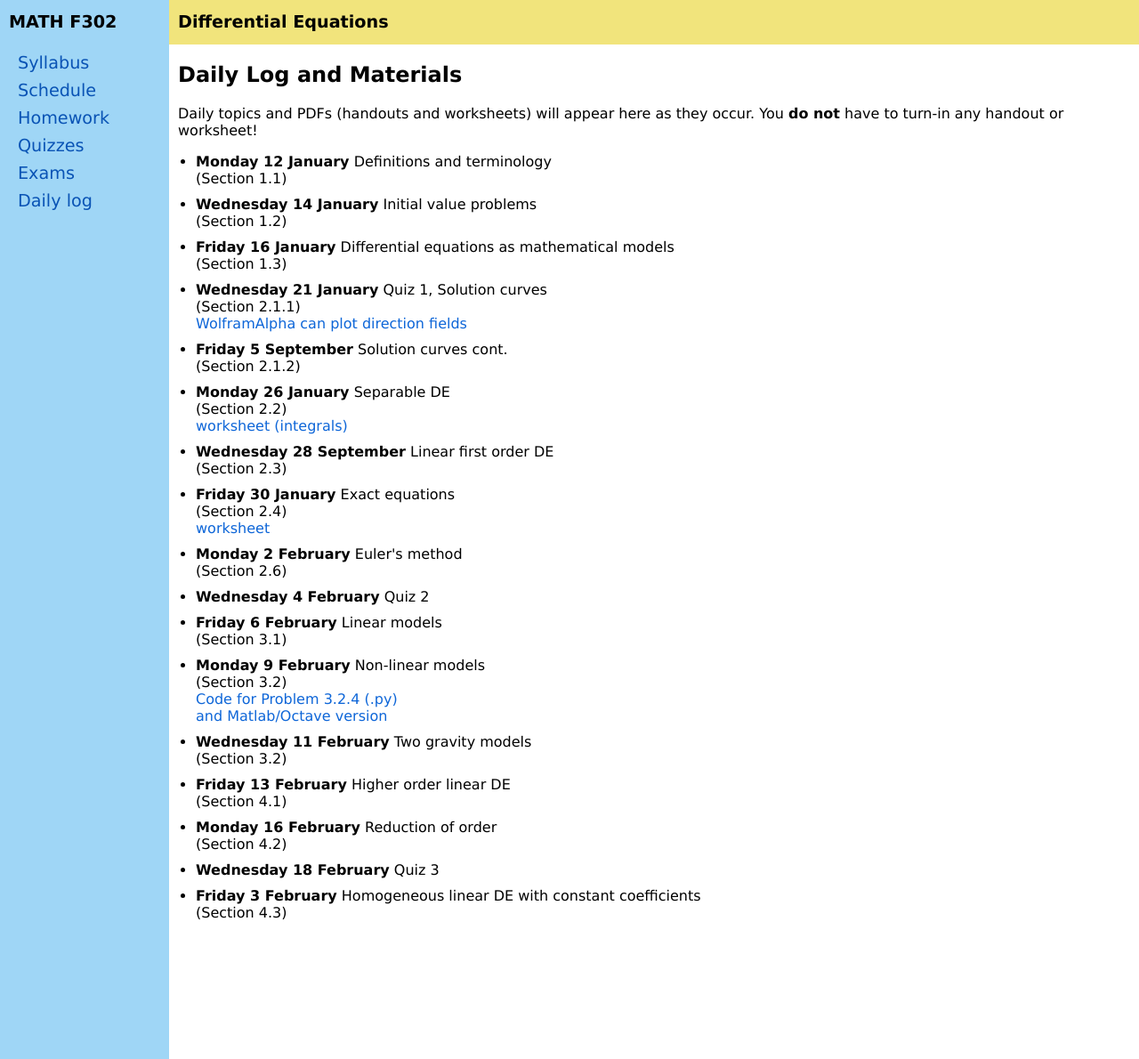
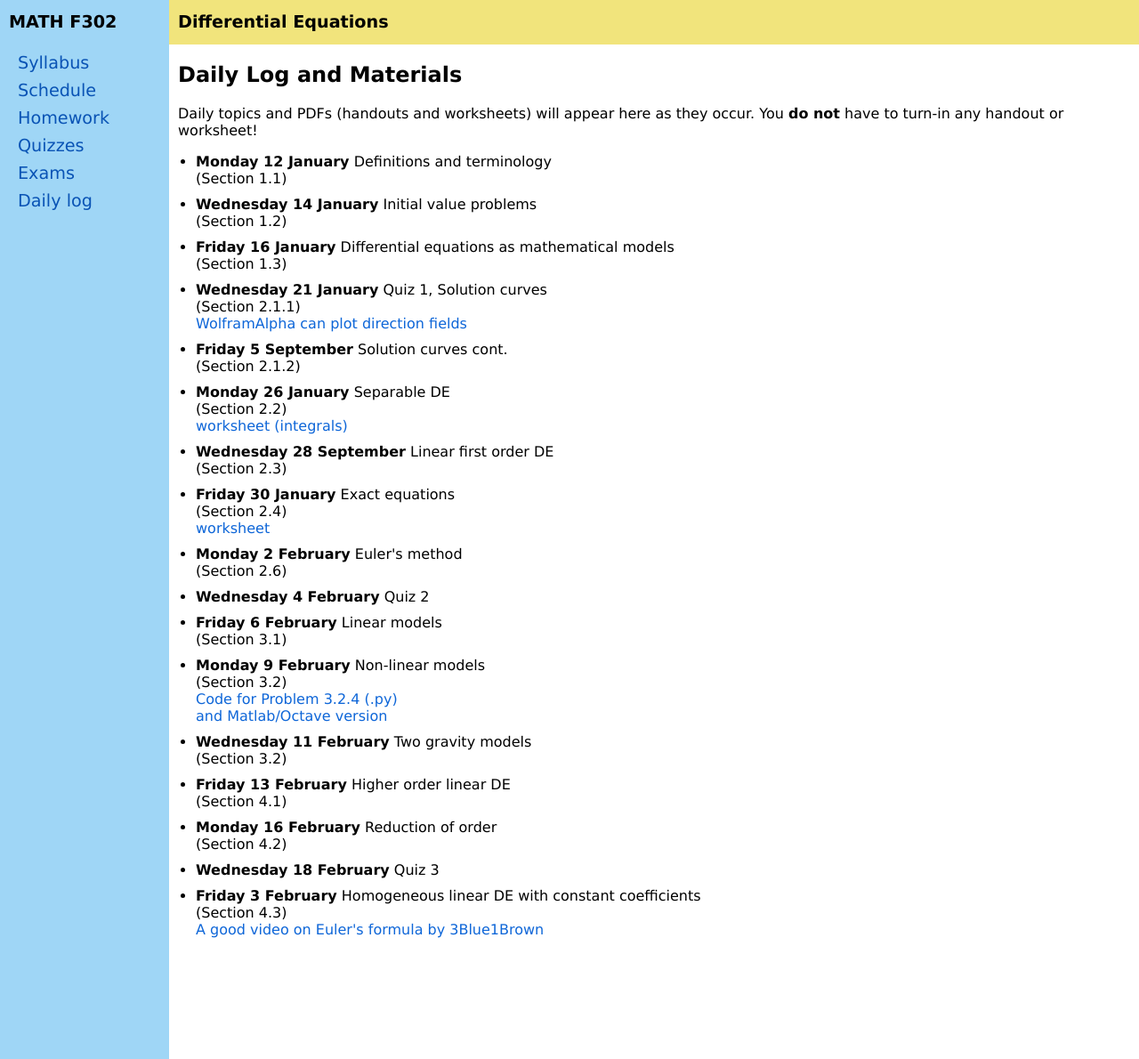
Before and after one commit to blackcurrantpi/ode, a Jekyll site: the page built from daily.md, in a window 1280 px wide and 1190 px high. Shown: the whole window at 89% size. Built offline with Jekyll 4.4.1, drawn with Linux system fonts in a browser that asks for light colours.

Commit message:
add link to 3b1b on eulers formula

```diff
--- a/_data/daily.yml
+++ b/_data/daily.yml
@@ -89,6 +89,10 @@ daily:
 - name: Friday 3 February
   description: Homogeneous linear DE with constant coefficients
   chapter: 4.3
+  otherurl: https://www.youtube.com/watch?v=-j8PzkZ70Lg
+  otherurlname: "A good video on Euler's formula by 3Blue1Brown"
+
+
 
 # - name: Monday 6 October
 #   description: Higher order DEs
```
